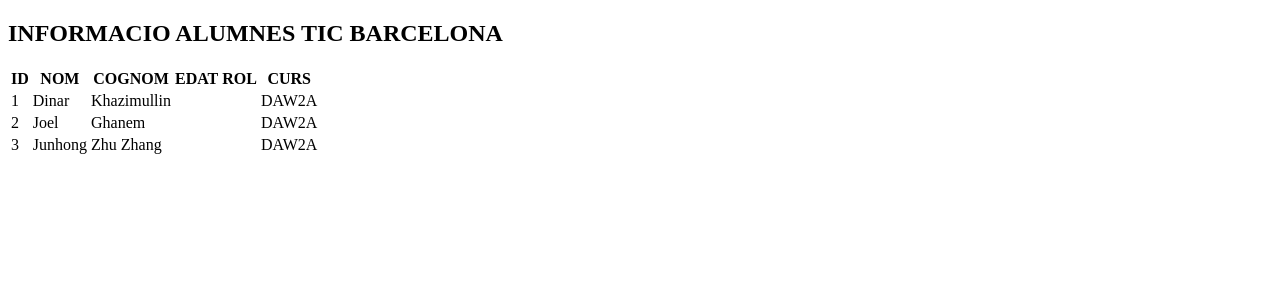
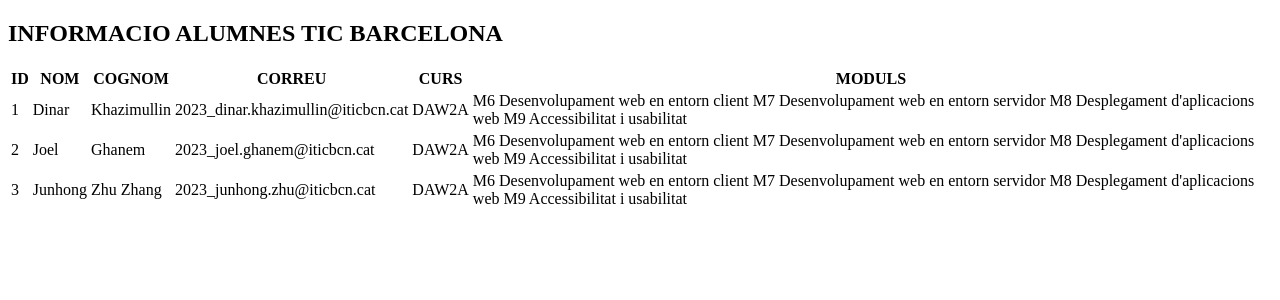
Before and after one commit to DinarKhazimullinITICBcn/M07_UF4, a Django app: page /centre/students/ in a window 1280 px wide. Shown: the top 300 px of the page. Run offline with Django 5.2, Linux system fonts and the light colour scheme; some libraries are stand-ins or nearby versions.

Commit message:
Fet el punt 1

```diff
--- a/TIC_BCN_DK/centre/templates/alumne.html
+++ b/TIC_BCN_DK/centre/templates/alumne.html
@@ -9,18 +9,18 @@
         <th>ID</th>
         <th>NOM</th>
         <th>COGNOM</th>
-        <th>EDAT</th>
-        <th>ROL</th>
+        <th>CORREU</th>
         <th>CURS</th>
+        <th>MODULS</th>
     </tr>
     {% for alumn in alumne %}
     <tr>
         <td>{{ alumn.id }}</td>
         <td>{{ alumn.nom }}</td>
         <td>{{ alumn.cognom }}</td>
-        <td>{{ alumn.edat }}</td>
-        <td>{{ alumn.rol }}</td>
+        <td>{{ alumn.correu }}</td>
         <td>{{ alumn.curs }}</td>
+        <td>{{ alumn.modul }}</td>
     </tr>
     {% endfor %}
 </table>
--- a/TIC_BCN_DK/centre/templates/index_centre.html
+++ b/TIC_BCN_DK/centre/templates/index_centre.html
@@ -6,6 +6,7 @@
     <title>{% block title %}Centre{% endblock %}</title>
 </head>
 <body>
+    {% include "head/header.html" %}
     <div>
         {% block content %}{% endblock%}
     </div>
--- a/TIC_BCN_DK/centre/views.py
+++ b/TIC_BCN_DK/centre/views.py
@@ -43,7 +43,7 @@
             "cognom":"Khazimullin",
             "correu": "2023_dinar.khazimullin@iticbcn.cat",
             "curs":"DAW2A",
-            "modul":"M6 Desenvolupament web en entorn client\nM7 Desenvolupament web en entorn servidor\nM8 Desplegament d'aplicacions web\nM9 Accessibilitat i usabilitat"
+            "modul":"M6 Desenvolupament web en entorn client M7 Desenvolupament web en entorn servidor M8 Desplegament d'aplicacions web M9 Accessibilitat i usabilitat"
         },
         {
             "id": 2,
@@ -51,7 +51,7 @@
             "cognom":"Ghanem",
             "correu": "2023_joel.ghanem@iticbcn.cat",
             "curs":"DAW2A",
-            "modul":"M6 Desenvolupament web en entorn client\nM7 Desenvolupament web en entorn servidor\nM8 Desplegament d'aplicacions web\nM9 Accessibilitat i usabilitat"
+            "modul":"M6 Desenvolupament web en entorn client M7 Desenvolupament web en entorn servidor M8 Desplegament d'aplicacions web M9 Accessibilitat i usabilitat"
         },
         {
             "id": 3,
@@ -59,7 +59,7 @@
             "cognom":"Zhu Zhang",
             "correu": "2023_junhong.zhu@iticbcn.cat",
             "curs":"DAW2A",
-            "modul":"M6 Desenvolupament web en entorn client\nM7 Desenvolupament web en entorn servidor\nM8 Desplegament d'aplicacions web\nM9 Accessibilitat i usabilitat"
+            "modul":"M6 Desenvolupament web en entorn client M7 Desenvolupament web en entorn servidor M8 Desplegament d'aplicacions web M9 Accessibilitat i usabilitat"
         },
     ]
     context = {'alumne':alumnes}
```
